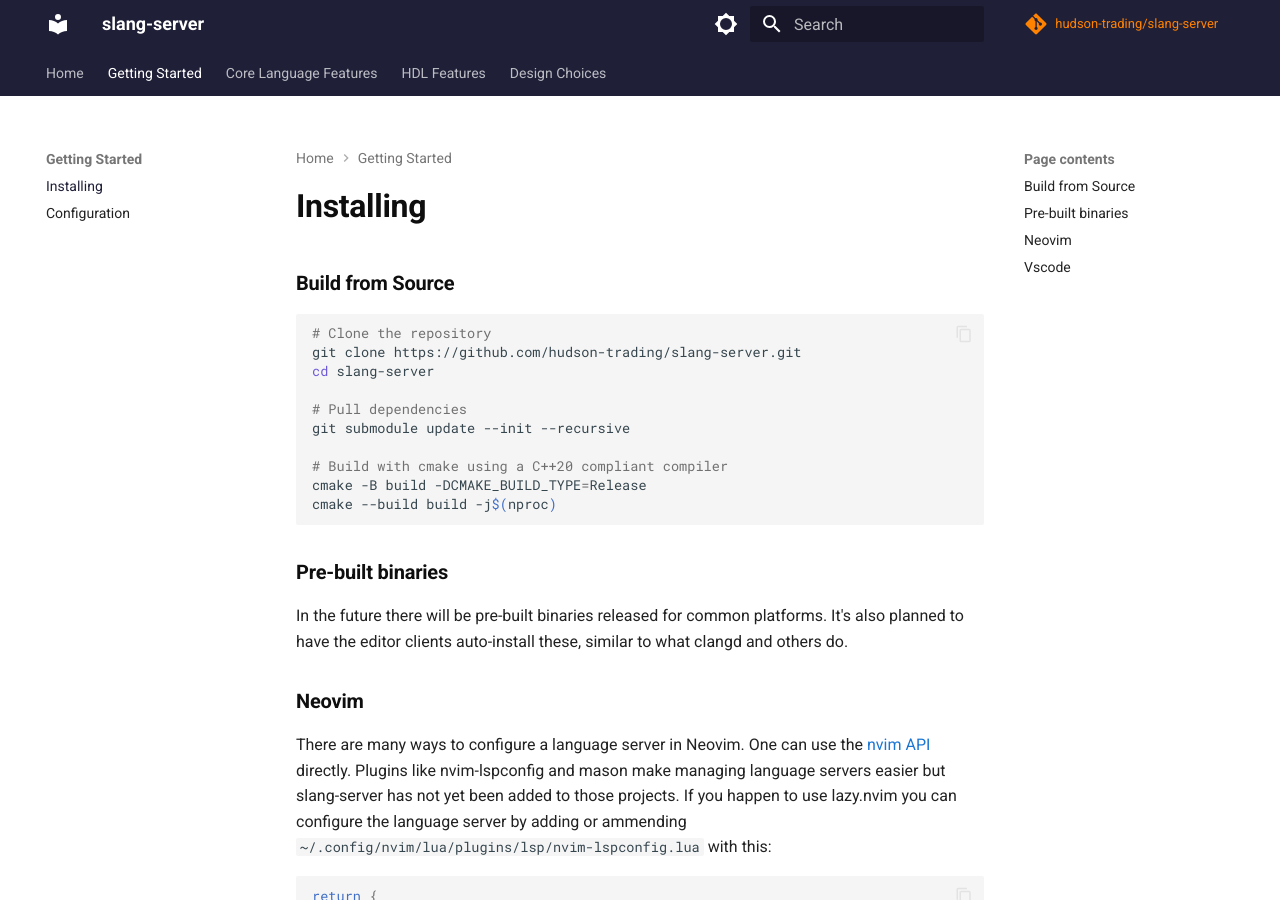
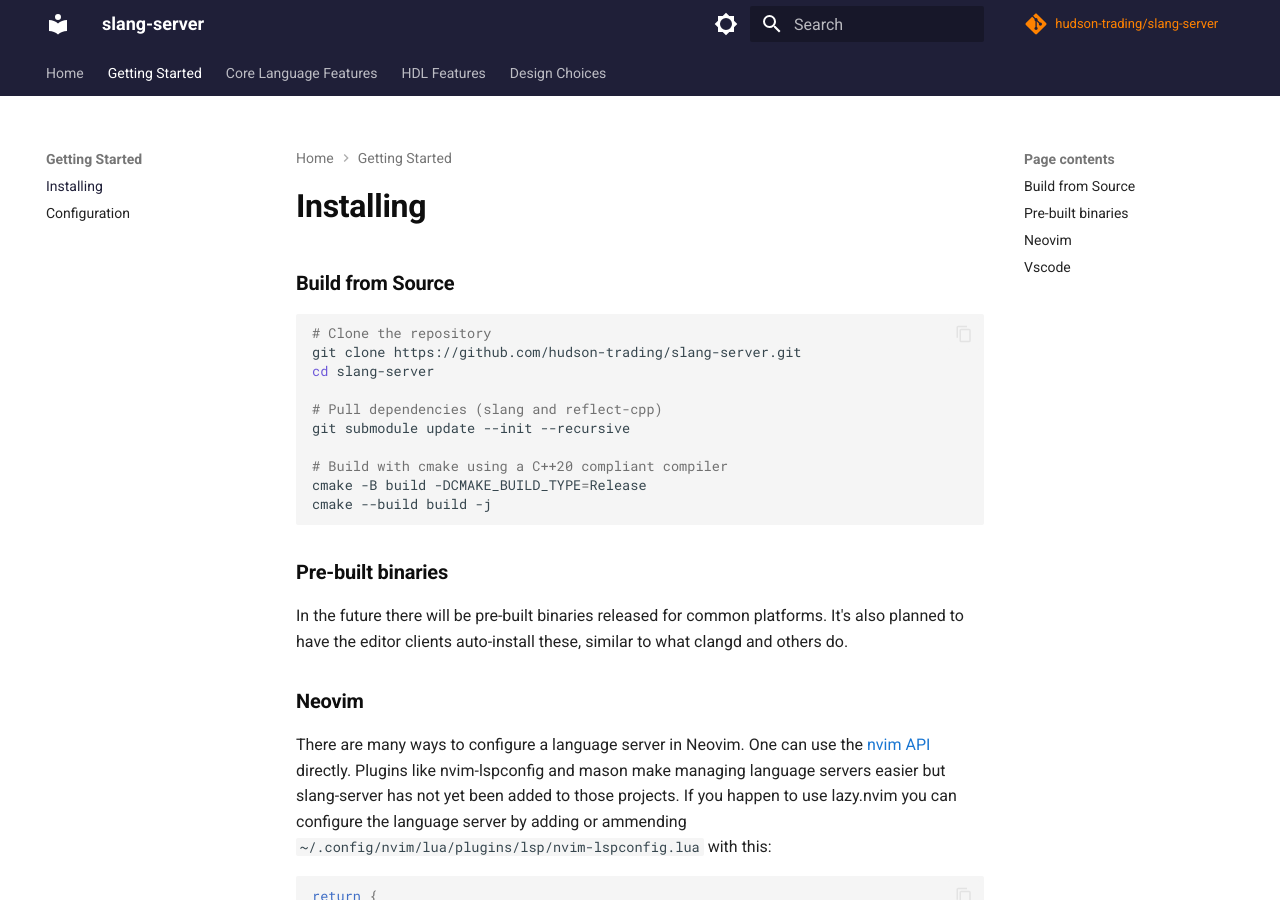
Before and after one commit to hudson-trading/slang-server, an MkDocs documentation site: the page built from docs/start/installing.md, in a window 1280 px wide and 900 px high. Built offline with MkDocs 1.6.1 and Material for MkDocs 9.7.7, drawn with Linux system fonts in a browser that asks for light colours; comment, search, counter and statistics services are not loaded.

Commit message:
docs: fix features table and install docs

````diff
--- a/docs/start/installing.md
+++ b/docs/start/installing.md
@@ -7,12 +7,12 @@
 git clone https://github.com/hudson-trading/slang-server.git
 cd slang-server
 
-# Pull dependencies
+# Pull dependencies (slang and reflect-cpp)
 git submodule update --init --recursive
 
 # Build with cmake using a C++20 compliant compiler
 cmake -B build -DCMAKE_BUILD_TYPE=Release
-cmake --build build -j$(nproc)
+cmake --build build -j
 ```
 
 ### Pre-built binaries
````
Also changed, not shown: docs/features/features.md (+2 -2 lines).
